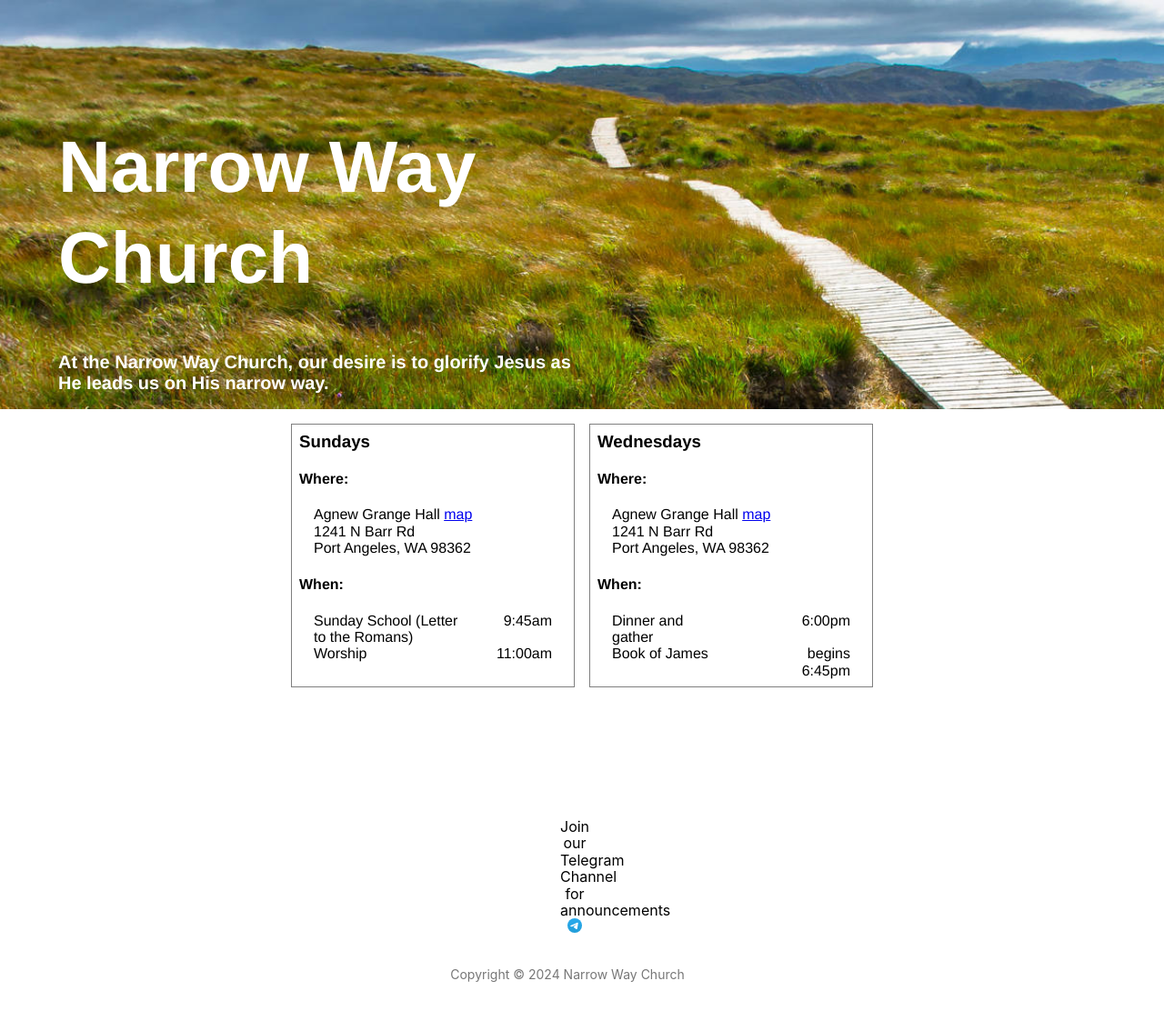
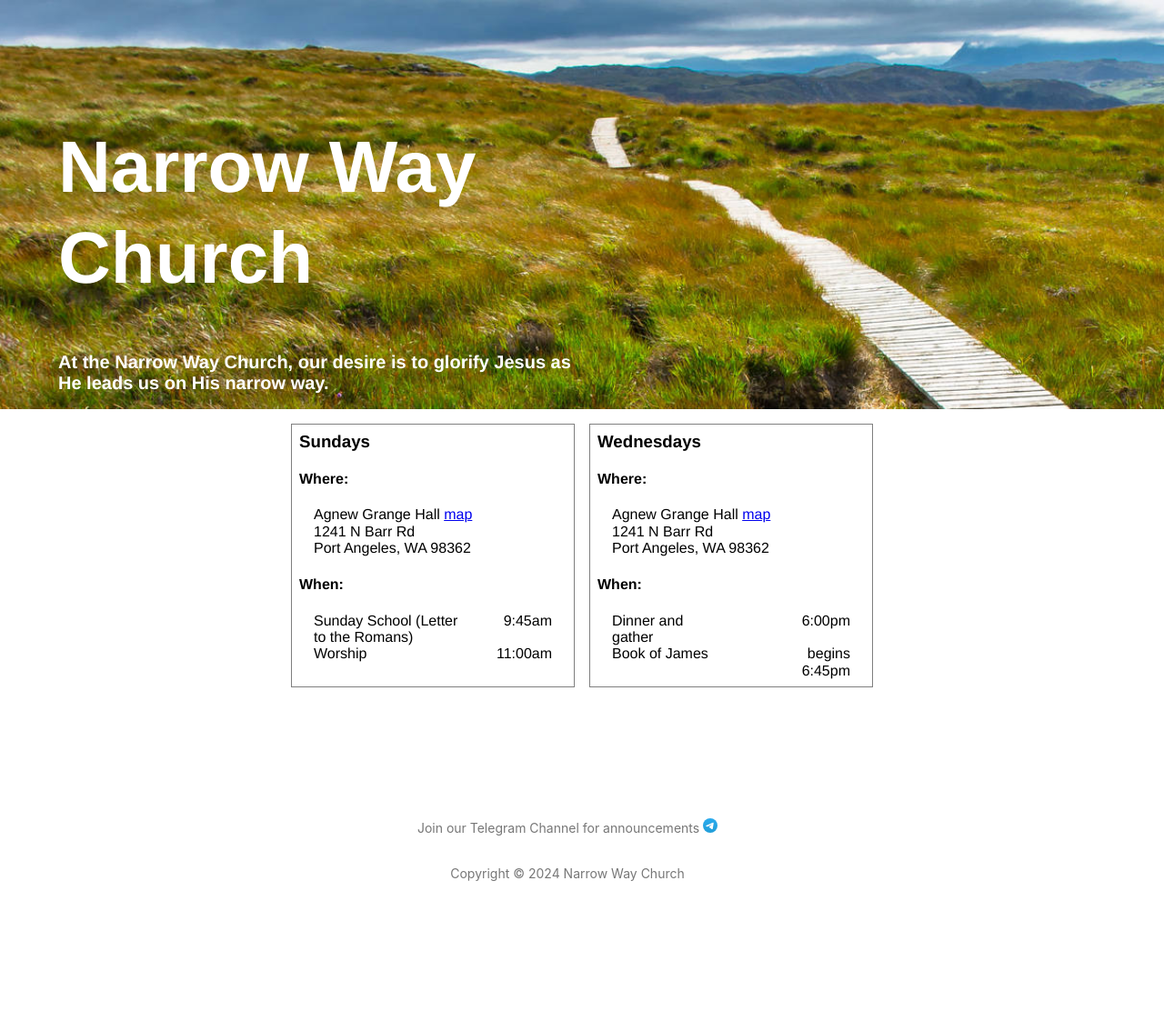
Before and after one commit to narrowwaychurch/narrowwaychurch.github.io, a Jekyll site: the page built from index.html, in a window 1280 px wide. Shown: the whole page at 91% size. Built offline with Jekyll 4.4.1, drawn with Linux system fonts in a browser that asks for light colours; nearby versions of some CDN libraries; after the commit the page ends 1002 px from its top, so only the background shows below that.

Commit message:
Update footer.html

```diff
--- a/_includes/footer.html
+++ b/_includes/footer.html
@@ -1,6 +1,6 @@
 <footer class="fn pv4 ph3 ph5-ns tc">
   <div class="mt4">
-  <soan class="link dib h2 w2 mr3">Join our Telegram Channel for announcements <a href="https://t.me/narrowwaychurch"" title="Telegram">
+  <span class="f6 link dim gray dib mr3 mr4-ns">Join our Telegram Channel for announcements <a href="https://t.me/narrowwaychurch"" title="Telegram">
       <svg width="16px" height="16px" viewBox="0 0 1000 1000" version="1.1" xmlns="http://www.w3.org/2000/svg" xmlns:xlink="http://www.w3.org/1999/xlink">
         <!-- Generator: Sketch 53.2 (72643) - https://sketchapp.com -->
         <title>Artboard</title>
```
